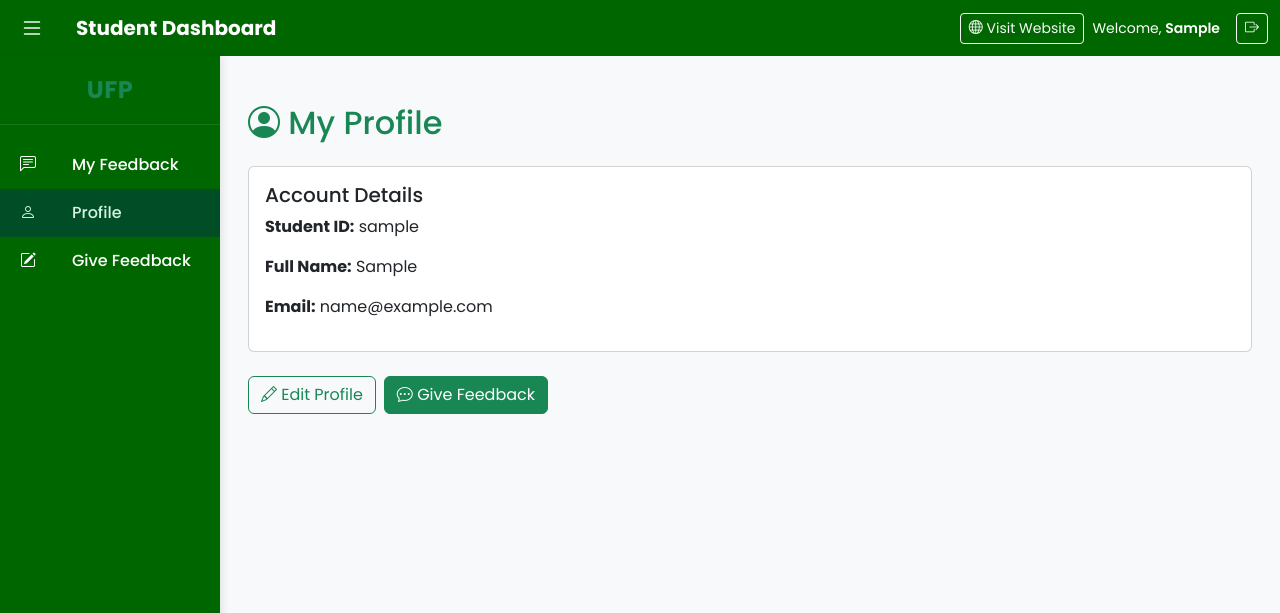
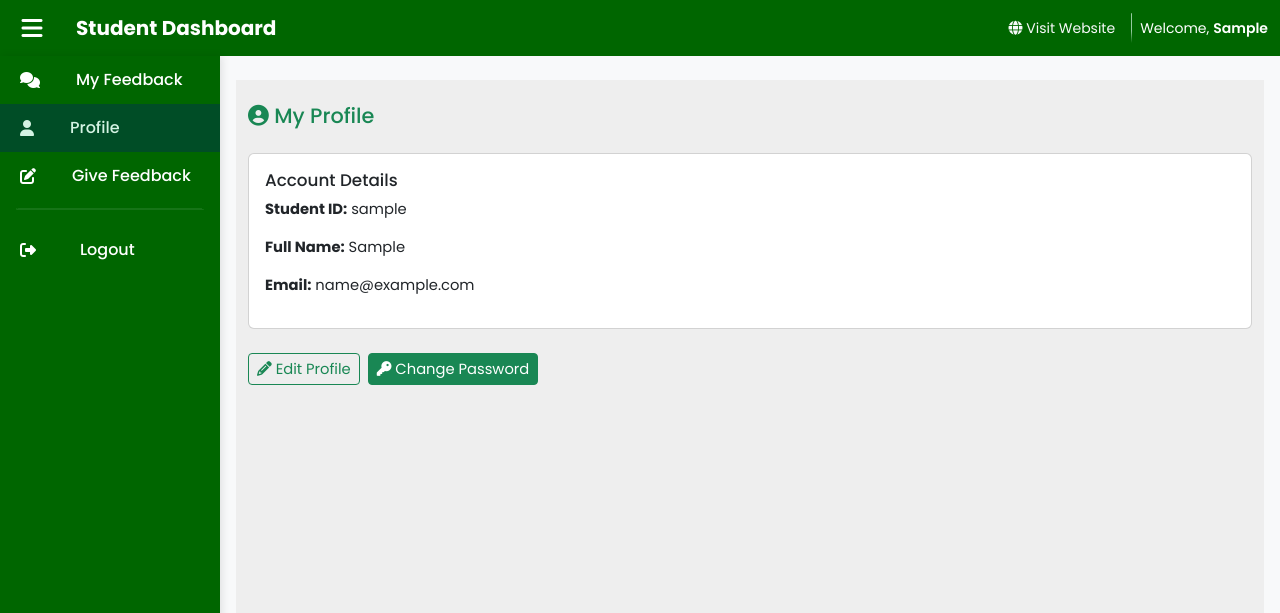
Before and after one commit to WWH16/django, a Django app: page /dashboard/profile/ in a window 1280 px wide. Shown: the top 613 px of the page. Run offline with Django 5.2, Linux system fonts and the light colour scheme; the visitor is signed in with stand-in values (Sample User, id 1); data that the repository does not hold is empty.

Commit message:
udpated the icons, changed some designs, added change passwrod for students and also that action will be add on the student log

```diff
--- a/UFP/projects/UFP/dashboard/templates/studentDashboard/feedback.html
+++ b/UFP/projects/UFP/dashboard/templates/studentDashboard/feedback.html
@@ -8,7 +8,10 @@
             <div class="col-md-8 col-lg-6">
                 <div class="card shadow-sm">
                     <div class="card-body">
-                        <h3 class="mb-4 text-center text-success"><i class="bi bi-chat-dots"></i> Submit Your Feedback</h3>
+                        <!-- Changed: bi bi-chat-dots → fas fa-comment-dots -->
+                        <h3 class="mb-4 text-center text-success">
+                            <i class="fas fa-comment-dots"></i> Submit Your Feedback
+                        </h3>
                         <form method="post" action="{% url 'give_feedback' %}">
                             {% csrf_token %}
                             <div class="mb-3">
--- a/UFP/projects/UFP/dashboard/templates/studentDashboard/feedback_form.html
+++ b/UFP/projects/UFP/dashboard/templates/studentDashboard/feedback_form.html
@@ -1,4 +1,3 @@
-
 {% load static %}
 <!DOCTYPE html>
 <html lang="en">
@@ -7,18 +6,18 @@
   <meta name="viewport" content="width=device-width, initial-scale=1.0" />
   <title>Student Dashboard</title>
   <link href="https://cdn.jsdelivr.net/npm/bootstrap@5.3.3/dist/css/bootstrap.min.css" rel="stylesheet">
-  <link href="https://cdn.jsdelivr.net/npm/bootstrap-icons@1.10.5/font/bootstrap-icons.css" rel="stylesheet">
+  <link rel="stylesheet" href="https://cdnjs.cloudflare.com/ajax/libs/font-awesome/6.4.0/css/all.min.css">
   <link rel="stylesheet" href="{% static 'dashboard/styles/student-sidebar.css' %}">
   <link href="https://fonts.googleapis.com/css2?family=Poppins:wght@300;400;500;600;700&display=swap" rel="stylesheet">
   {% block extra_head %}{% endblock %}
 </head>
 <body>
-  <!-- Logout Confirmation Modal -->
-  <div class="modal fade" id="logoutModal" tabindex="-1" aria-labelledby="logoutModalLabel" aria-hidden="true" data-bs-backdrop="static" data-bs-keyboard="false">
+  <!-- Logout Confirmation Modal (Bootstrap basic) -->
+  <div class="modal fade" id="logoutModal" tabindex="-1" aria-labelledby="logoutModalLabel" aria-hidden="true">
     <div class="modal-dialog">
       <div class="modal-content">
         <div class="modal-header">
-          <h5 class="modal-title" id="logoutModalLabel">Confirm Logout</h5>
+          <!-- Removed the modal-title "Confirm Logout" -->
           <button type="button" class="btn-close" data-bs-dismiss="modal" aria-label="Close"></button>
         </div>
         <div class="modal-body">
@@ -37,18 +36,19 @@
     <div class="container-fluid d-flex align-items-center justify-content-between">
       <div class="d-flex align-items-center">
         <button class="sidebar-toggle" type="button" id="sidebarToggleBtn">
-          <i class="bi bi-list"></i>
+          <i class="fas fa-bars"></i>
         </button>
         <span class="navbar-brand fw-bold mb-0 ms-2">Student Dashboard</span>
       </div>
       <div class="d-flex align-items-center gap-2">
-        <a href="{% url 'sample' %}" class="btn btn-sm btn-outline-light" title="Visit Website">
-          <i class="bi bi-globe"></i> Visit Website
+        <a href="{% url 'sample' %}" class="btn btn-sm btn-outline-light border-0" title="Visit Website">
+          <i class="fas fa-globe"></i> Visit Website
         </a>
-        <span class="small">Welcome, <span class="fw-semibold text-light">{{ user.first_name|default:user.username|title }}</span></span>
-        <button type="button" class="btn btn-sm btn-outline-light ms-2" title="Logout" data-bs-toggle="modal" data-bs-target="#logoutModal">
-          <i class="bi bi-box-arrow-right"></i>
-        </button>
+        <!-- Vertical divider between Visit Website and Welcome -->
+        <span style="width:1px; height:30px; background:linear-gradient(to bottom, #d4f3e3 60%, #006600 100%); opacity:0.7; border-radius:2px; display:inline-block;"></span>
+        <span class="small d-flex align-items-center">
+          Welcome, <span class="fw-semibold text-light ms-1">{{ user.first_name|default:user.username|title }}</span>
+        </span>
       </div>
     </div>
   </nav>
@@ -56,27 +56,35 @@
   <div class="dashboard-flex mt-4 mt-md-5" style="margin-top:56px;">
     <!-- Sidebar -->
     <nav id="studentSidebar" class="sidebar">
-      <div class="sidebar-brand d-flex align-items-center justify-content-center py-3">
-        <span class="fs-4 fw-bold text-success">UFP</span>
-      </div>
-      <ul class="sidebar-nav flex-column mb-auto">
+      <ul class="sidebar-nav flex-column mb-3">
         <li class="nav-item">
           <a class="nav-link {% if request.resolver_match.url_name == 'my_feedback' %}active{% endif %}" href="{% url 'my_feedback' %}">
-            <i class="bi bi-chat-left-text"></i>
+            <i class="fas fa-comments"></i>
             <span class="sidebar-text">My Feedback</span>
           </a>
         </li>
         <li class="nav-item">
           <a class="nav-link {% if request.resolver_match.url_name == 'profile' %}active{% endif %}" href="{% url 'profile' %}">
-            <i class="bi bi-person"></i>
+            <i class="fas fa-user"></i>
             <span class="sidebar-text">Profile</span>
           </a>
         </li>
         <li class="nav-item">
           <a class="nav-link {% if request.resolver_match.url_name == 'give_feedback' %}active{% endif %}" href="{% url 'give_feedback' %}">
-            <i class="bi bi-pencil-square"></i>
+            <i class="fas fa-edit"></i>
             <span class="sidebar-text">Give Feedback</span>
           </a>
+        </li>
+        <!-- Divider to isolate logout button -->
+        <li class="px-3">
+          <div style="height:1; border-top:2px dashed #d4f3e3; opacity:0.1; margin:0.5rem 0 1rem 0; border-radius:2px;"></div>
+        </li>
+        <!-- Logout button: same style and alignment as other sidebar buttons, placed last -->
+        <li class="nav-item">
+          <button type="button" class="nav-link btn btn-sm btn-outline-light w-100 text-start" title="Logout" data-bs-toggle="modal" data-bs-target="#logoutModal" style="display: flex; align-items: center;">
+            <i class="fas fa-sign-out-alt"></i>
+            <span class="sidebar-text ms-2">Logout</span>
+          </button>
         </li>
       </ul>
     </nav>
@@ -93,7 +101,7 @@
             <div class="card shadow-sm">
               <div class="card-body" id="feedbackFormContainer">
                 <h3 class="mb-4 text-center text-success">
-                  <i class="bi bi-chat-dots"></i> Submit Your Feedback
+                  <i class="fas fa-comment-dots"></i> Submit Your Feedback
                 </h3>
                 {% if messages %}
                   {% for message in messages %}
@@ -103,12 +111,10 @@
                     </div>
                   {% endfor %}
                 {% endif %}
-
                 <!-- Cooldown Overlay -->
                 <div id="cooldownOverlay" style="display:none;">
                   <span id="countdown">{{ cooldown_remaining|default:"0" }}</span>{% if cooldown_remaining|default:0 > 1 %}s{% endif %}
                 </div>
-
                 <form method="post" action="" id="feedbackForm">
                   {% csrf_token %}
                   <div class="mb-3">
@@ -132,7 +138,7 @@
                   </div>
                   <div class="d-grid">
                     <button type="submit" class="btn btn-success" id="submitBtn">
-                      <i class="bi bi-send"></i> Submit Feedback
+                      <i class="fas fa-paper-plane"></i> Submit Feedback
                     </button>
                   </div>
                 </form>
@@ -148,25 +154,6 @@
       {% endblock %}
     </div>
   </div>
-
-  <style>
-    @media (max-width: 576px) {
-      .dashboard-flex {
-        margin-top: 70px !important;
-      }
-    }
-
-    /* Custom class to make modal appear at the top */
-    .modal-dialog-top {
-      margin-top: 2rem;
-      margin-bottom: auto;
-    }
-    body, html {
-      font-family: 'Poppins', 'Segoe UI', Arial, sans-serif;
-    }
-
-
-  </style>
 
   <script src="https://cdn.jsdelivr.net/npm/bootstrap@5.3.3/dist/js/bootstrap.bundle.min.js"></script>
   <script src="{% static 'dashboard/js/student-sidebar.js' %}"></script>
@@ -206,10 +193,8 @@ document.addEventListener('DOMContentLoaded', function() {
 
         var interval = setInterval(function() {
           cooldown--;
-      if (cooldown < 0) cooldown = 0;  // Prevent negative values
-
+          if (cooldown < 0) cooldown = 0;
           countdownElem.textContent = cooldown;
-
           if (cooldown <= 0) {
             clearInterval(interval);
             cooldownOverlay.style.display = 'none';
--- a/UFP/projects/UFP/dashboard/templates/studentDashboard/profile.html
+++ b/UFP/projects/UFP/dashboard/templates/studentDashboard/profile.html
@@ -1,23 +1,25 @@
 {% extends 'studentDashboard/feedback_form.html' %}
 {% block dashboard_content %}
-<div class="container py-4">
-  <h2 class="text-success mb-4"><i class="bi bi-person-circle"></i> My Profile</h2>
+<div class="container py-4" style="background-color: #eeeeee; min-height: 100vh;">
+  <h3 class="text-success mb-4" style="font-size: 1.3rem;">
+    <i class="fas fa-user-circle"></i> My Profile
+  </h3>
 
   <div class="card shadow-sm mb-4">
-    <div class="card-body">
-      <h5 class="card-title">Account Details</h5>
-      <p><strong>Student ID:</strong> {{ user.username }}</p>
-      <p><strong>Full Name:</strong> {{ user.first_name }}</p>
-      <p><strong>Email:</strong> {{ user_email }}</p>
+    <div class="card-body" style="font-size: 0.95rem;">
+      <h5 class="card-title" style="font-size: 1.05rem;">Account Details</h5>
+      <p style="font-size: 0.92rem;"><strong>Student ID:</strong> {{ user.username }}</p>
+      <p style="font-size: 0.92rem;"><strong>Full Name:</strong> {{ user.first_name }}</p>
+      <p style="font-size: 0.92rem;"><strong>Email:</strong> {{ user_email }}</p>
     </div>
   </div>
 
   <div class="d-flex gap-2">
-    <a href="#" class="btn btn-outline-success" data-bs-toggle="modal" data-bs-target="#editProfileModal">
-      <i class="bi bi-pencil"></i> Edit Profile
+    <a href="#" class="btn btn-outline-success btn-sm" data-bs-toggle="modal" data-bs-target="#editProfileModal" style="font-size: 0.92rem; min-width: 100px;">
+      <i class="fas fa-pencil-alt"></i> Edit Profile
     </a>
-    <a href="{% url 'give_feedback' %}" class="btn btn-success">
-      <i class="bi bi-chat-dots"></i> Give Feedback
+    <a href="{% url 'change_password' %}" class="btn btn-success btn-sm" style="font-size: 0.92rem; min-width: 100px;">
+      <i class="fas fa-key"></i> Change Password
     </a>
   </div>
 </div>
@@ -29,10 +31,10 @@
       <form method="post" action="{% url 'edit_profile' %}">
         {% csrf_token %}
         <div class="modal-header">
-          <h5 class="modal-title" id="editProfileModalLabel">Edit Profile</h5>
+          <h5 class="modal-title" id="editProfileModalLabel" style="font-size: 1.05rem;">Edit Profile</h5>
           <button type="button" class="btn-close" data-bs-dismiss="modal" aria-label="Close"></button>
         </div>
-        <div class="modal-body">
+        <div class="modal-body" style="font-size: 0.92rem;">
           <div class="mb-3">
             <label for="first_name" class="form-label">Full Name</label>
             <input type="text" class="form-control" id="fullname" name="fullname" value="{{ user.first_name }}" required>
@@ -43,8 +45,8 @@
           </div>
         </div>
         <div class="modal-footer">
-          <button type="button" class="btn btn-secondary" data-bs-dismiss="modal">Cancel</button>
-          <button type="submit" class="btn btn-success">Save Changes</button>
+          <button type="button" class="btn btn-secondary btn-sm" data-bs-dismiss="modal" style="font-size: 0.92rem;">Cancel</button>
+          <button type="submit" class="btn btn-success btn-sm" style="font-size: 0.92rem;">Save Changes</button>
         </div>
       </form>
     </div>
--- a/UFP/projects/UFP/dashboard/urls.py
+++ b/UFP/projects/UFP/dashboard/urls.py
@@ -21,4 +21,5 @@ urlpatterns = [
     path('admin/profile/', views.admin_profile, name='admin_profile'),
     path('admin/profile/edit/', views.edit_admin_profile, name='edit_admin_profile'),
     path('profile/password/', AdminPasswordChangeView.as_view(), name='password_change'),
+    path('change-password/', views.change_password, name='change_password'),
 ]
--- a/UFP/projects/UFP/dashboard/views.py
+++ b/UFP/projects/UFP/dashboard/views.py
@@ -1,8 +1,9 @@
 from django.contrib.auth.decorators import login_required
+from django.contrib.auth import update_session_auth_hash
+from django.contrib import messages
 from django.shortcuts import render, redirect
 from system.models import Student, StudentFeedback, Service, Sentiment, StudentActivityLog
 from system.utils import log_student_activity
-from django.contrib import messages
 from django.contrib.admin.models import LogEntry, CHANGE
 from django.contrib.contenttypes.models import ContentType
 from django.contrib.auth.models import User
@@ -214,3 +215,36 @@ def admin_activity_log(request):
         return redirect('admin_profile')
     logs = LogEntry.objects.filter(user=request.user).order_by('-action_time')[:50]
     return render(request, 'adminDashboard/admin_activity_log.html', {'logs': logs})
+
+@login_required
+def change_password(request):
+    if request.method == 'POST':
+        old_password = request.POST.get('old_password')
+        new_password1 = request.POST.get('new_password1')
+        new_password2 = request.POST.get('new_password2')
+        user = request.user
+
+        if not user.check_password(old_password):
+            messages.error(request, 'Current password is incorrect.')
+        elif new_password1 != new_password2:
+            messages.error(request, 'New passwords do not match.')
+        elif not new_password1:
+            messages.error(request, 'New password cannot be empty.')
+        else:
+            user.set_password(new_password1)
+            user.save()
+            update_session_auth_hash(request, user)  # Keep user logged in
+
+            # Log the password change
+            try:
+                student = Student.objects.get(email=user.email)
+                StudentActivityLog.objects.create(
+                    student=student,
+                    activity_type='Student changed password.',
+                )
+            except Student.DoesNotExist:
+                pass  # Optionally handle if student record not found
+
+            messages.success(request, 'Your password was changed successfully.')
+            return redirect('profile')
+    return render(request, 'studentDashboard/change_password.html')
```
Also changed, not shown: UFP/projects/UFP/dashboard/static/dashboard/styles/student-sidebar.css (+28 -2 lines), UFP/projects/UFP/dashboard/templates/studentDashboard/change_password.html (added, +68 -0 lines), UFP/projects/UFP/dashboard/templates/studentDashboard/my_feedback.html (+129 -62 lines). Lines whose indentation alone changed are shown as unchanged.
